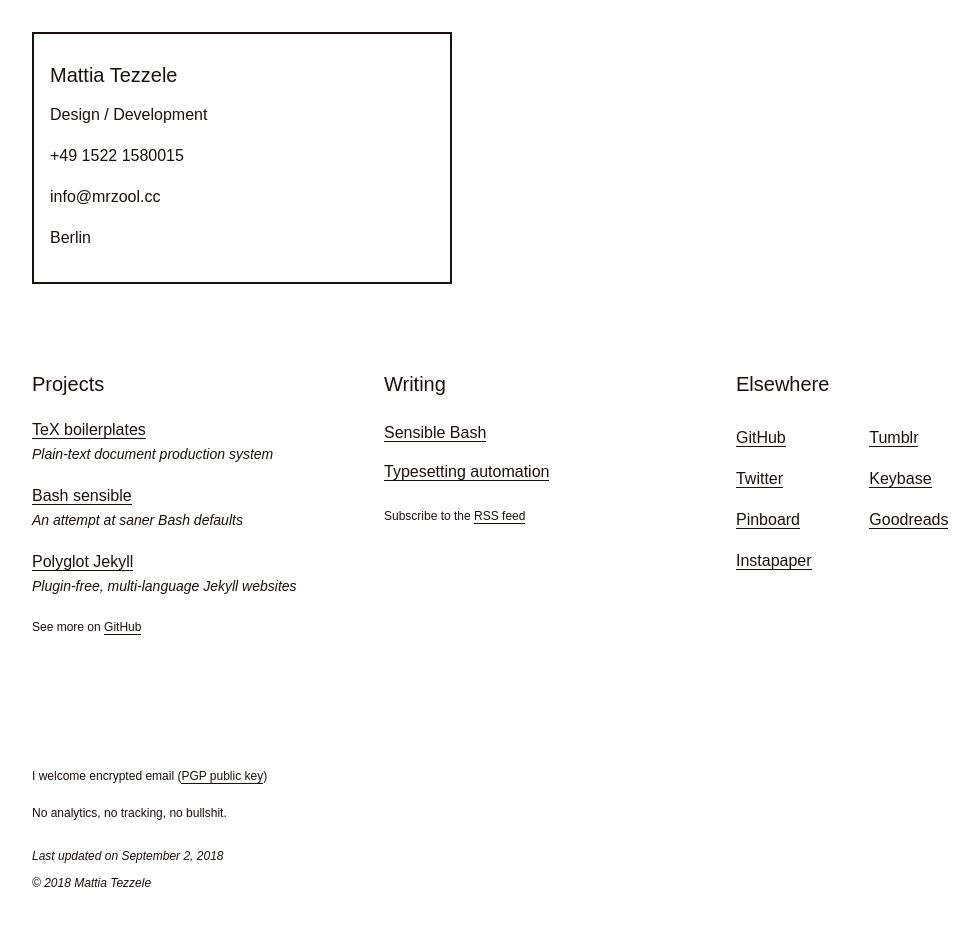
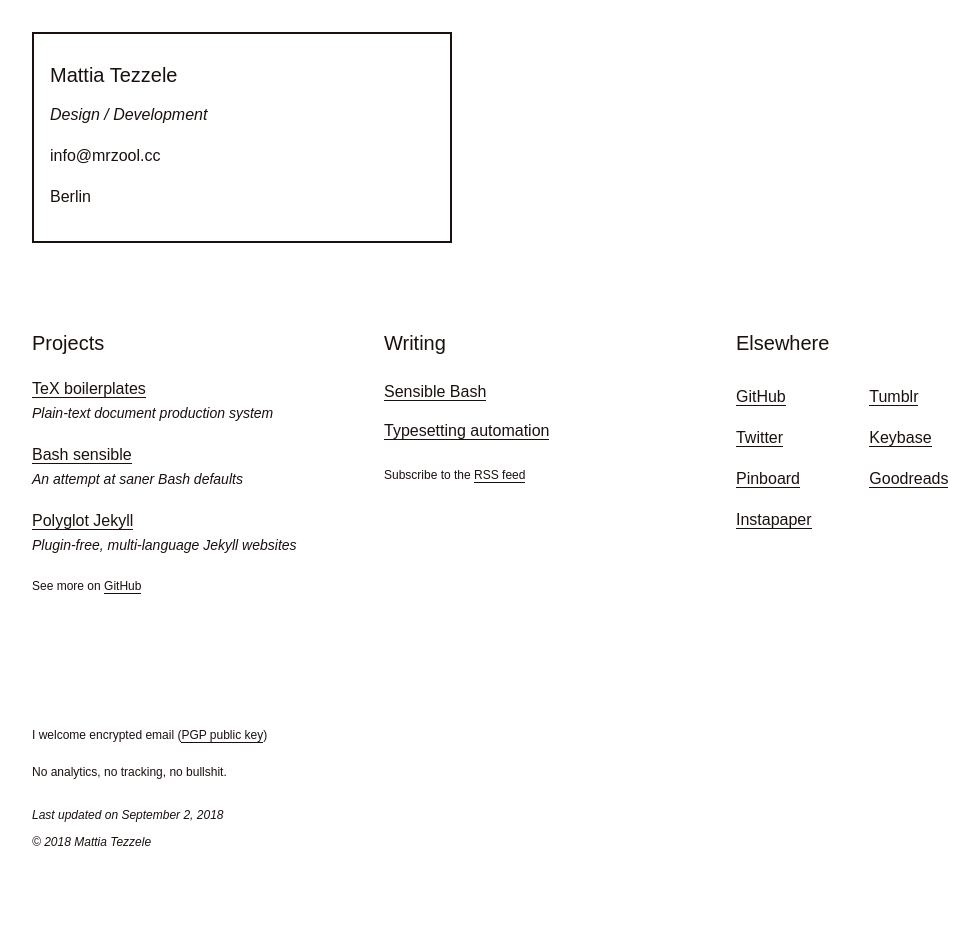
Before and after one commit to mrzool/mrzool.github.io, a Jekyll site: the page built from index.md, in a window 1280 px wide. Shown: the whole page, without its empty margins (0-980 px from the left). Built offline with Jekyll 4.4.1, drawn with Linux system fonts in a browser that asks for light colours; after the commit the page ends 900 px from its top, so only the background shows below that.

Commit message:
eliminate phone number

```diff
--- a/_layouts/home.html
+++ b/_layouts/home.html
@@ -7,8 +7,7 @@
 
         <header class="max-width-1 px2 py2 mb4 border">
           <h1 class="h3 normal">{{ page.title }}</h1>
-          <h2 class="h4 normal">{{ page.subtitle }}</h2>
-          <p>{{ page.phone }}</p>
+          <h2 class="h4 normal"><i>{{ page.subtitle }}</i></h2>
           <p>{{ page.email }}</p>
           <p>{{ page.place }}</p>
         </header>
--- a/index.md
+++ b/index.md
@@ -2,7 +2,6 @@
 layout: home
 title: "Mattia Tezzele"
 subtitle: "Design / Development"
-phone: "+49 1522 1580015"
 email: "info@mrzool.cc"
 place: "Berlin"
 
```
